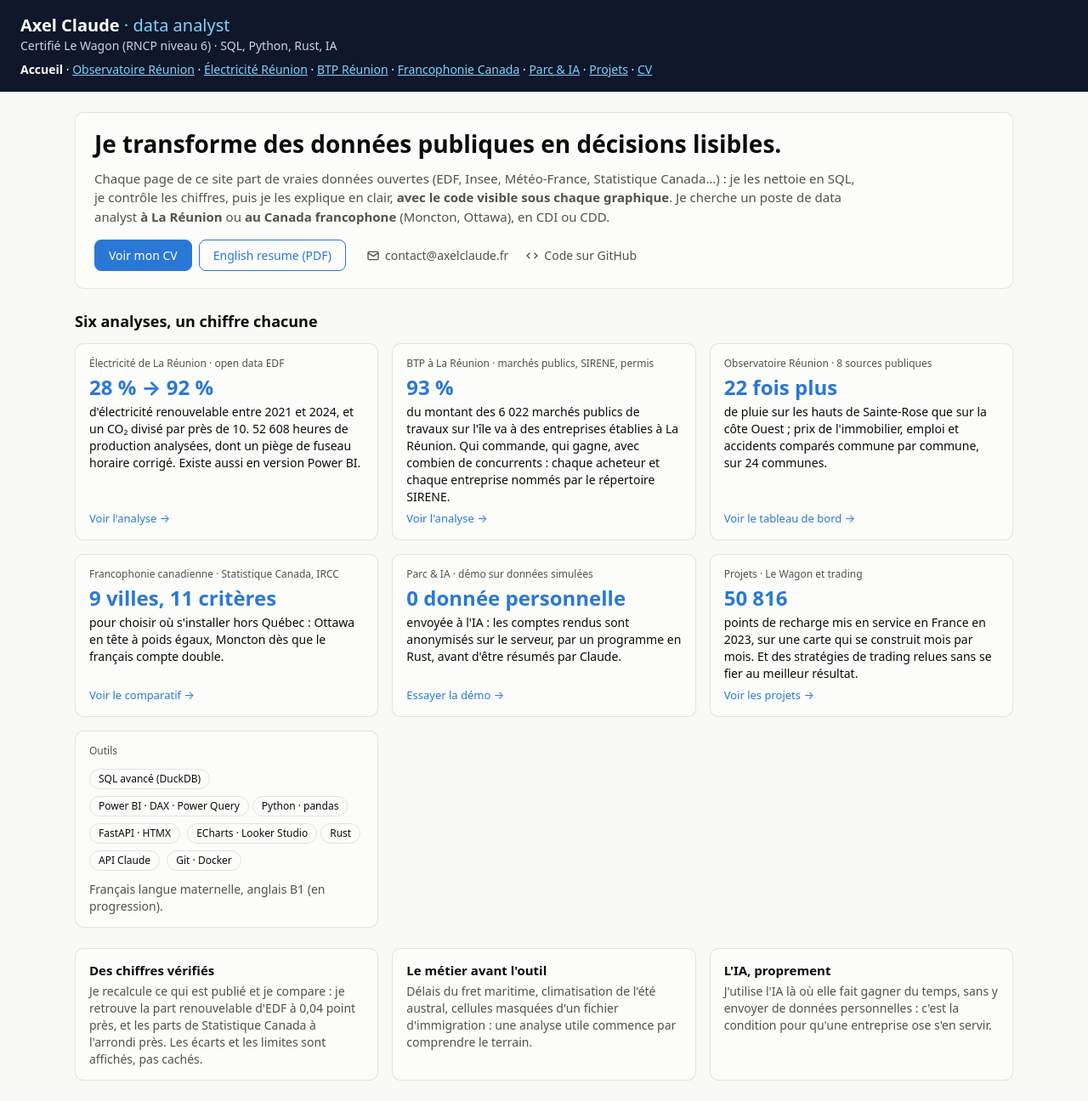
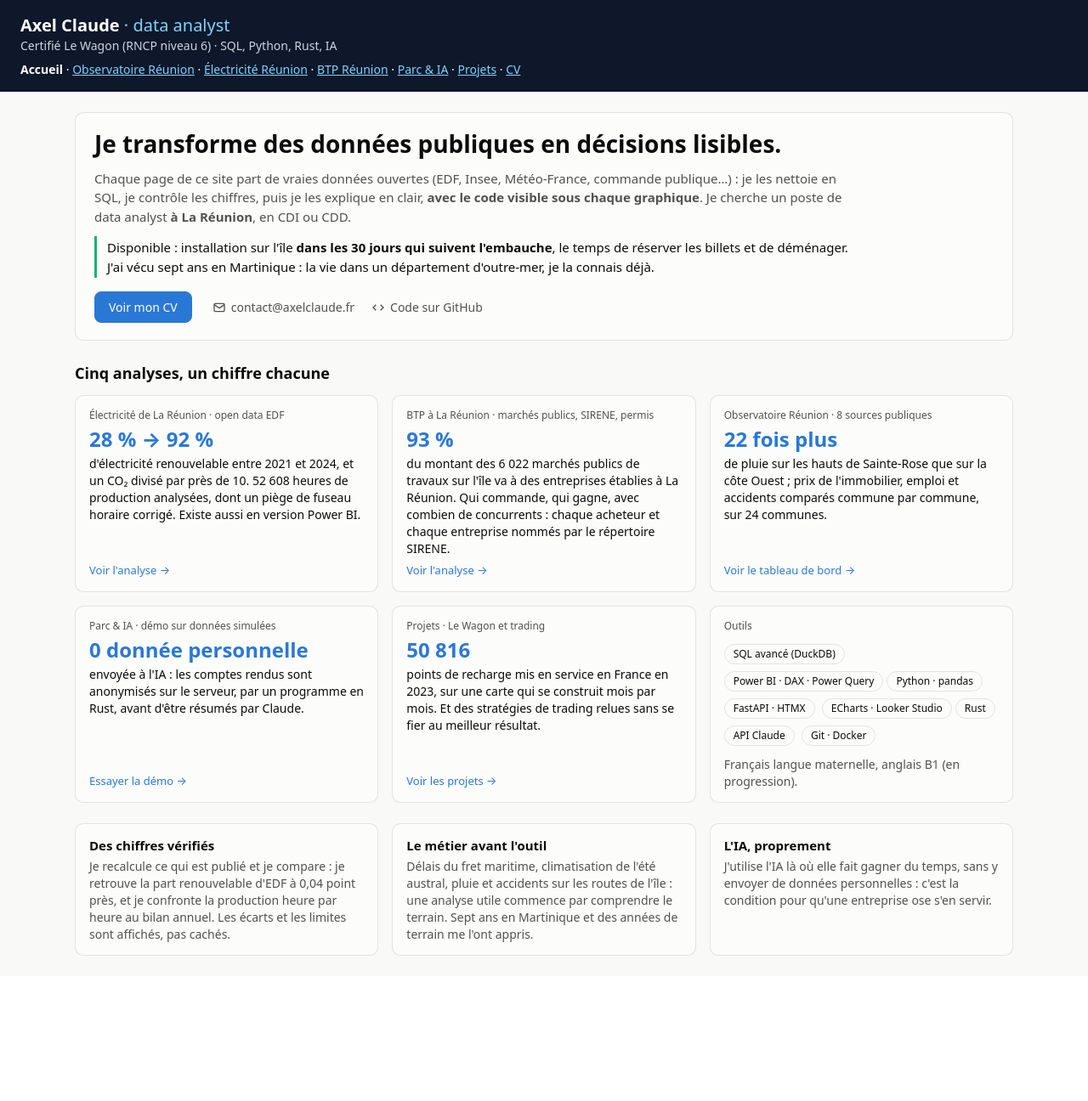
Before and after one commit to AwelCarl972/Portfolio, a FastAPI app: page / in a window 1280 px wide. Shown: the whole page at 85% size. After the commit the page ends 1125 px from the top, so only its background shows below. Run offline with FastAPI, Linux system fonts and the light colour scheme; some libraries are stand-ins or nearby versions.

Commit message:
Recentrer le site sur La Réunion : disponibilité et Martinique visibles
Le Canada quitte le titre, l'accroche, les cartes de l'accueil et le menu des
pages ; la page Francophonie reste accessible par son adresse. L'accueil, la page
CV et le README annoncent une installation sur l'île dans les 30 jours suivant
l'embauche et les sept ans vécus en Martinique ; le CV PDF et son aperçu suivent.

Co-Authored-By: Claude Opus 5.5 <noreply@anthropic.com>

```diff
--- a/app/presentation/web/templates/accueil.html
+++ b/app/presentation/web/templates/accueil.html
@@ -2,8 +2,8 @@
 <html lang="fr">
 <head>
   <meta charset="utf-8"><meta name="viewport" content="width=device-width, initial-scale=1">
-  <title>Axel Claude — data analyst · La Réunion et Canada francophone</title>
-  <meta name="description" content="Portfolio d'Axel Claude, data analyst certifié Le Wagon : SQL, Python, Rust, tableaux de bord et IA, sur des données publiques de La Réunion et du Canada.">
+  <title>Axel Claude — data analyst à La Réunion</title>
+  <meta name="description" content="Portfolio d'Axel Claude, data analyst certifié Le Wagon : SQL, Python, Rust, tableaux de bord et IA, sur des données publiques de La Réunion. Installation sur l'île dans les 30 jours suivant l'embauche.">
   <script src="https://cdn.tailwindcss.com"></script>
   <link rel="stylesheet" href="/static/theme.css?v={{ v }}">
   <style>
@@ -22,6 +22,7 @@
     .lien-contact { display: inline-flex; align-items: center; gap: 6px; font-size: 14px; color: var(--text-secondary); }
     .lien-contact:hover { color: var(--text-primary); text-decoration: underline; }
     .lien-contact svg { width: 16px; height: 16px; }
+    .dispo { font-size: 15px; max-width: 60em; border-left: 3px solid var(--s3); padding: 2px 0 2px 12px; }
     .tag { display: inline-block; font-size: 12px; border: 1px solid var(--border); border-radius: 999px; padding: 2px 10px; margin: 0 4px 6px 0; }
   </style>
 </head>
@@ -29,19 +30,20 @@
 <header class="bg-slate-900 text-white px-4 sm:px-6 py-4">
   <h1 class="text-xl font-bold">Axel Claude <span class="text-sky-300 font-normal">· data analyst</span></h1>
   <p class="text-sm text-slate-300">Certifié Le Wagon (RNCP niveau 6) · SQL, Python, Rust, IA</p>
-  <nav class="mt-2 text-sm"><span class="font-semibold">Accueil</span> · <a class="underline text-sky-300" href="/observatoire">Observatoire Réunion</a> · <a class="underline text-sky-300" href="/energie">Électricité Réunion</a> · <a class="underline text-sky-300" href="/btp">BTP Réunion</a> · <a class="underline text-sky-300" href="/francophonie">Francophonie Canada</a> · <a class="underline text-sky-300" href="/parc">Parc & IA</a> · <a class="underline text-sky-300" href="/projets">Projets</a> · <a class="underline text-sky-300" href="/cv">CV</a></nav>
+  <nav class="mt-2 text-sm"><span class="font-semibold">Accueil</span> · <a class="underline text-sky-300" href="/observatoire">Observatoire Réunion</a> · <a class="underline text-sky-300" href="/energie">Électricité Réunion</a> · <a class="underline text-sky-300" href="/btp">BTP Réunion</a> · <a class="underline text-sky-300" href="/parc">Parc & IA</a> · <a class="underline text-sky-300" href="/projets">Projets</a> · <a class="underline text-sky-300" href="/cv">CV</a></nav>
 </header>
 
 <main class="max-w-6xl mx-auto px-3 py-5 sm:p-6 space-y-6">
   <section class="hero card space-y-3" style="padding: 20px 22px">
     <h2>Je transforme des données publiques en décisions lisibles.</h2>
-    <p class="muted" style="font-size: 15px; max-width: 60em">Chaque page de ce site part de vraies données ouvertes (EDF, Insee, Météo-France, Statistique Canada…) :
+    <p class="muted" style="font-size: 15px; max-width: 60em">Chaque page de ce site part de vraies données ouvertes (EDF, Insee, Météo-France, commande publique…) :
       je les nettoie en SQL, je contrôle les chiffres, puis je les explique en clair, <b>avec le code visible sous chaque graphique</b>. Je cherche un poste de
-      data analyst <b>à La Réunion</b> ou <b>au Canada francophone</b> (Moncton, Ottawa), en CDI ou CDD.</p>
+      data analyst <b>à La Réunion</b>, en CDI ou CDD.</p>
+    <p class="dispo">Disponible : installation sur l'île <b>dans les 30 jours qui suivent l'embauche</b>, le temps de réserver les billets et de déménager.
+      J'ai vécu sept ans en Martinique : la vie dans un département d'outre-mer, je la connais déjà.</p>
     <div class="flex flex-wrap items-center gap-x-6 gap-y-3 pt-1">
       <div class="flex flex-wrap gap-2">
         <a class="btn" href="/cv">Voir mon CV</a>
-        <a class="btn-ghost" href="/static/cv/CV-Axel-Claude-Data-Analyst-EN.pdf">English resume (PDF)</a>
       </div>
       <div class="flex flex-wrap gap-x-5 gap-y-2">
         <a class="lien-contact" href="mailto:contact@axelclaude.fr">
@@ -55,7 +57,7 @@
   </section>
 
   <section class="space-y-3">
-    <h2 class="text-lg font-semibold">Six analyses, un chiffre chacune</h2>
+    <h2 class="text-lg font-semibold">Cinq analyses, un chiffre chacune</h2>
     <div class="grid sm:grid-cols-2 lg:grid-cols-3 gap-4">
       <a class="card projet" href="/energie">
         <div class="tile-label">Électricité de La Réunion · open data EDF</div>
@@ -77,12 +79,6 @@
         <p class="text-sm">de pluie sur les hauts de Sainte-Rose que sur la côte Ouest ; prix de l'immobilier, emploi et accidents comparés
           commune par commune, sur 24 communes.</p>
         <span class="lien">Voir le tableau de bord →</span>
-      </a>
-      <a class="card projet" href="/francophonie">
-        <div class="tile-label">Francophonie canadienne · Statistique Canada, IRCC</div>
-        <div class="chiffre">9 villes, 11 critères</div>
-        <p class="text-sm">pour choisir où s'installer hors Québec : Ottawa en tête à poids égaux, Moncton dès que le français compte double.</p>
-        <span class="lien">Voir le comparatif →</span>
       </a>
       <a class="card projet" href="/parc">
         <div class="tile-label">Parc & IA · démo sur données simulées</div>
@@ -112,10 +108,10 @@
   <section class="grid lg:grid-cols-3 gap-4">
     <div class="card"><h3>Des chiffres vérifiés</h3>
       <p class="text-sm muted mt-1">Je recalcule ce qui est publié et je compare : je retrouve la part renouvelable d'EDF à 0,04 point près,
-        et les parts de Statistique Canada à l'arrondi près. Les écarts et les limites sont affichés, pas cachés.</p></div>
+        et je confronte la production heure par heure au bilan annuel. Les écarts et les limites sont affichés, pas cachés.</p></div>
     <div class="card"><h3>Le métier avant l'outil</h3>
-      <p class="text-sm muted mt-1">Délais du fret maritime, climatisation de l'été austral, cellules masquées d'un fichier d'immigration :
-        une analyse utile commence par comprendre le terrain.</p></div>
+      <p class="text-sm muted mt-1">Délais du fret maritime, climatisation de l'été austral, pluie et accidents sur les routes de l'île :
+        une analyse utile commence par comprendre le terrain. Sept ans en Martinique et des années de terrain me l'ont appris.</p></div>
     <div class="card"><h3>L'IA, proprement</h3>
       <p class="text-sm muted mt-1">J'utilise l'IA là où elle fait gagner du temps, sans y envoyer de données personnelles : c'est la condition
         pour qu'une entreprise ose s'en servir.</p></div>
--- a/app/presentation/web/templates/btp.html
+++ b/app/presentation/web/templates/btp.html
@@ -24,7 +24,7 @@
 <header class="bg-slate-900 text-white px-4 sm:px-6 py-4">
   <h1 class="text-xl font-bold">BTP à La Réunion <span class="text-sky-300 font-normal">· qui commande, qui construit, en données</span></h1>
   <p class="text-sm text-slate-300">Commande publique de travaux (DECP) · répertoire SIRENE · permis de construire (Sitadel) → SQL DuckDB → ECharts</p>
-  <nav class="mt-2 text-sm"><a class="underline text-sky-300" href="/">Accueil</a> · <a class="underline text-sky-300" href="/observatoire">Observatoire Réunion</a> · <a class="underline text-sky-300" href="/energie">Électricité Réunion</a> · <span class="font-semibold">BTP Réunion</span> · <a class="underline text-sky-300" href="/francophonie">Francophonie Canada</a> · <a class="underline text-sky-300" href="/parc">Parc & IA</a> · <a class="underline text-sky-300" href="/projets">Projets</a> · <a class="underline text-sky-300" href="/cv">CV</a></nav>
+  <nav class="mt-2 text-sm"><a class="underline text-sky-300" href="/">Accueil</a> · <a class="underline text-sky-300" href="/observatoire">Observatoire Réunion</a> · <a class="underline text-sky-300" href="/energie">Électricité Réunion</a> · <span class="font-semibold">BTP Réunion</span> · <a class="underline text-sky-300" href="/parc">Parc & IA</a> · <a class="underline text-sky-300" href="/projets">Projets</a> · <a class="underline text-sky-300" href="/cv">CV</a></nav>
 </header>
 
 <main class="max-w-7xl mx-auto px-3 py-4 sm:p-6 space-y-5">
--- a/app/presentation/web/templates/cv.html
+++ b/app/presentation/web/templates/cv.html
@@ -15,8 +15,8 @@
 <body class="viz-root">
 <header class="bg-slate-900 text-white px-4 sm:px-6 py-4">
   <h1 class="text-xl font-bold">Axel Claude <span class="text-sky-300 font-normal">· data analyst, IA & big data</span></h1>
-  <p class="text-sm text-slate-300">Certifié Le Wagon (RNCP niveau 6) · SQL, Python, Rust · installation à La Réunion sous 30 jours</p>
-  <nav class="mt-2 text-sm"><a class="underline text-sky-300" href="/">Accueil</a> · <a class="underline text-sky-300" href="/observatoire">Observatoire Réunion</a> · <a class="underline text-sky-300" href="/energie">Électricité Réunion</a> · <a class="underline text-sky-300" href="/btp">BTP Réunion</a> · <a class="underline text-sky-300" href="/francophonie">Francophonie Canada</a> · <a class="underline text-sky-300" href="/parc">Parc & IA</a> · <a class="underline text-sky-300" href="/projets">Projets</a> · <span class="font-semibold">CV</span></nav>
+  <p class="text-sm text-slate-300">Certifié Le Wagon (RNCP niveau 6) · SQL, Python, Rust · installation à La Réunion dans les 30 jours suivant l'embauche</p>
+  <nav class="mt-2 text-sm"><a class="underline text-sky-300" href="/">Accueil</a> · <a class="underline text-sky-300" href="/observatoire">Observatoire Réunion</a> · <a class="underline text-sky-300" href="/energie">Électricité Réunion</a> · <a class="underline text-sky-300" href="/btp">BTP Réunion</a> · <a class="underline text-sky-300" href="/parc">Parc & IA</a> · <a class="underline text-sky-300" href="/projets">Projets</a> · <span class="font-semibold">CV</span></nav>
 </header>
 <main class="max-w-5xl mx-auto px-3 py-4 sm:p-6 space-y-4">
   <div class="flex flex-wrap items-center gap-3">
--- a/app/presentation/web/templates/dashboard.html
+++ b/app/presentation/web/templates/dashboard.html
@@ -52,7 +52,7 @@
 <header class="bg-slate-900 text-white px-4 sm:px-6 py-4">
   <h1 class="text-xl font-bold">Observatoire Réunion <span class="text-sky-300 font-normal">· immobilier, emploi, sécurité routière, climat</span></h1>
   <p class="text-sm text-slate-300">8 jeux open data réels (data.regionreunion.com, Météo-France) · SQL DuckDB · <span class="text-orange-300">Rust</span> (profilage qualité) · Python · ECharts + HTMX, zéro licence BI</p>
-  <nav class="mt-2 text-sm"><a class="underline text-sky-300" href="/">Accueil</a> · <span class="font-semibold">Observatoire Réunion</span> · <a class="underline text-sky-300" href="/energie">Électricité Réunion</a> · <a class="underline text-sky-300" href="/btp">BTP Réunion</a> · <a class="underline text-sky-300" href="/francophonie">Francophonie Canada</a> · <a class="underline text-sky-300" href="/parc">Parc & IA</a> · <a class="underline text-sky-300" href="/projets">Projets</a> · <a class="underline text-sky-300" href="/cv">CV</a></nav>
+  <nav class="mt-2 text-sm"><a class="underline text-sky-300" href="/">Accueil</a> · <span class="font-semibold">Observatoire Réunion</span> · <a class="underline text-sky-300" href="/energie">Électricité Réunion</a> · <a class="underline text-sky-300" href="/btp">BTP Réunion</a> · <a class="underline text-sky-300" href="/parc">Parc & IA</a> · <a class="underline text-sky-300" href="/projets">Projets</a> · <a class="underline text-sky-300" href="/cv">CV</a></nav>
 </header>
 
 <main class="max-w-7xl mx-auto px-3 py-4 sm:p-6 space-y-5">
--- a/app/presentation/web/templates/energie.html
+++ b/app/presentation/web/templates/energie.html
@@ -24,7 +24,7 @@
 <header class="bg-slate-900 text-white px-4 sm:px-6 py-4">
   <h1 class="text-xl font-bold">Électricité de La Réunion <span class="text-sky-300 font-normal">· la bascule renouvelable, en données</span></h1>
   <p class="text-sm text-slate-300">Open data EDF · 52 608 heures de production (2019-2024), bilans annuels, CO₂, consommation par commune → SQL DuckDB → ECharts</p>
-  <nav class="mt-2 text-sm"><a class="underline text-sky-300" href="/">Accueil</a> · <a class="underline text-sky-300" href="/observatoire">Observatoire Réunion</a> · <span class="font-semibold">Électricité Réunion</span> · <a class="underline text-sky-300" href="/btp">BTP Réunion</a> · <a class="underline text-sky-300" href="/francophonie">Francophonie Canada</a> · <a class="underline text-sky-300" href="/parc">Parc & IA</a> · <a class="underline text-sky-300" href="/projets">Projets</a> · <a class="underline text-sky-300" href="/cv">CV</a></nav>
+  <nav class="mt-2 text-sm"><a class="underline text-sky-300" href="/">Accueil</a> · <a class="underline text-sky-300" href="/observatoire">Observatoire Réunion</a> · <span class="font-semibold">Électricité Réunion</span> · <a class="underline text-sky-300" href="/btp">BTP Réunion</a> · <a class="underline text-sky-300" href="/parc">Parc & IA</a> · <a class="underline text-sky-300" href="/projets">Projets</a> · <a class="underline text-sky-300" href="/cv">CV</a></nav>
 </header>
 
 <main class="max-w-7xl mx-auto px-3 py-4 sm:p-6 space-y-5">
--- a/app/presentation/web/templates/index.html
+++ b/app/presentation/web/templates/index.html
@@ -36,7 +36,7 @@
 <header class="bg-slate-900 text-white px-4 sm:px-6 py-4">
   <h1 class="text-xl font-bold">Parc & IA <span class="text-sky-300 font-normal">· maintenance prédictive et IA sans fuite de données</span></h1>
   <p class="text-sm text-slate-300">Démo sur un parc simulé à La Réunion · SQL DuckDB → ECharts · anonymisation locale en <span class="text-orange-300">Rust</span> → Claude</p>
-  <nav class="mt-2 text-sm"><a class="underline text-sky-300" href="/">Accueil</a> · <a class="underline text-sky-300" href="/observatoire">Observatoire Réunion</a> · <a class="underline text-sky-300" href="/energie">Électricité Réunion</a> · <a class="underline text-sky-300" href="/btp">BTP Réunion</a> · <a class="underline text-sky-300" href="/francophonie">Francophonie Canada</a> · <span class="font-semibold">Parc & IA</span> · <a class="underline text-sky-300" href="/projets">Projets</a> · <a class="underline text-sky-300" href="/cv">CV</a></nav>
+  <nav class="mt-2 text-sm"><a class="underline text-sky-300" href="/">Accueil</a> · <a class="underline text-sky-300" href="/observatoire">Observatoire Réunion</a> · <a class="underline text-sky-300" href="/energie">Électricité Réunion</a> · <a class="underline text-sky-300" href="/btp">BTP Réunion</a> · <span class="font-semibold">Parc & IA</span> · <a class="underline text-sky-300" href="/projets">Projets</a> · <a class="underline text-sky-300" href="/cv">CV</a></nav>
 </header>
 
 <main class="max-w-7xl mx-auto px-3 py-4 sm:p-6 space-y-5">
--- a/app/presentation/web/templates/projets.html
+++ b/app/presentation/web/templates/projets.html
@@ -44,7 +44,7 @@
 <header class="bg-slate-900 text-white px-4 sm:px-6 py-4">
   <h1 class="text-xl font-bold">Projets <span class="text-sky-300 font-normal">· avant ce portfolio, repris et corrigés</span></h1>
   <p class="text-sm text-slate-300">Projet final Le Wagon (bornes de recharge) · trading algorithmique MQL5 · même chaîne : CSV → SQL DuckDB → ECharts</p>
-  <nav class="mt-2 text-sm"><a class="underline text-sky-300" href="/">Accueil</a> · <a class="underline text-sky-300" href="/observatoire">Observatoire Réunion</a> · <a class="underline text-sky-300" href="/energie">Électricité Réunion</a> · <a class="underline text-sky-300" href="/btp">BTP Réunion</a> · <a class="underline text-sky-300" href="/francophonie">Francophonie Canada</a> · <a class="underline text-sky-300" href="/parc">Parc & IA</a> · <span class="font-semibold">Projets</span> · <a class="underline text-sky-300" href="/cv">CV</a></nav>
+  <nav class="mt-2 text-sm"><a class="underline text-sky-300" href="/">Accueil</a> · <a class="underline text-sky-300" href="/observatoire">Observatoire Réunion</a> · <a class="underline text-sky-300" href="/energie">Électricité Réunion</a> · <a class="underline text-sky-300" href="/btp">BTP Réunion</a> · <a class="underline text-sky-300" href="/parc">Parc & IA</a> · <span class="font-semibold">Projets</span> · <a class="underline text-sky-300" href="/cv">CV</a></nav>
 </header>
 
 <main class="max-w-7xl mx-auto px-3 py-4 sm:p-6 space-y-5">
```
Also changed, not shown: README.md, app/presentation/web/static/cv/apercu.jpg, 1 other file.
